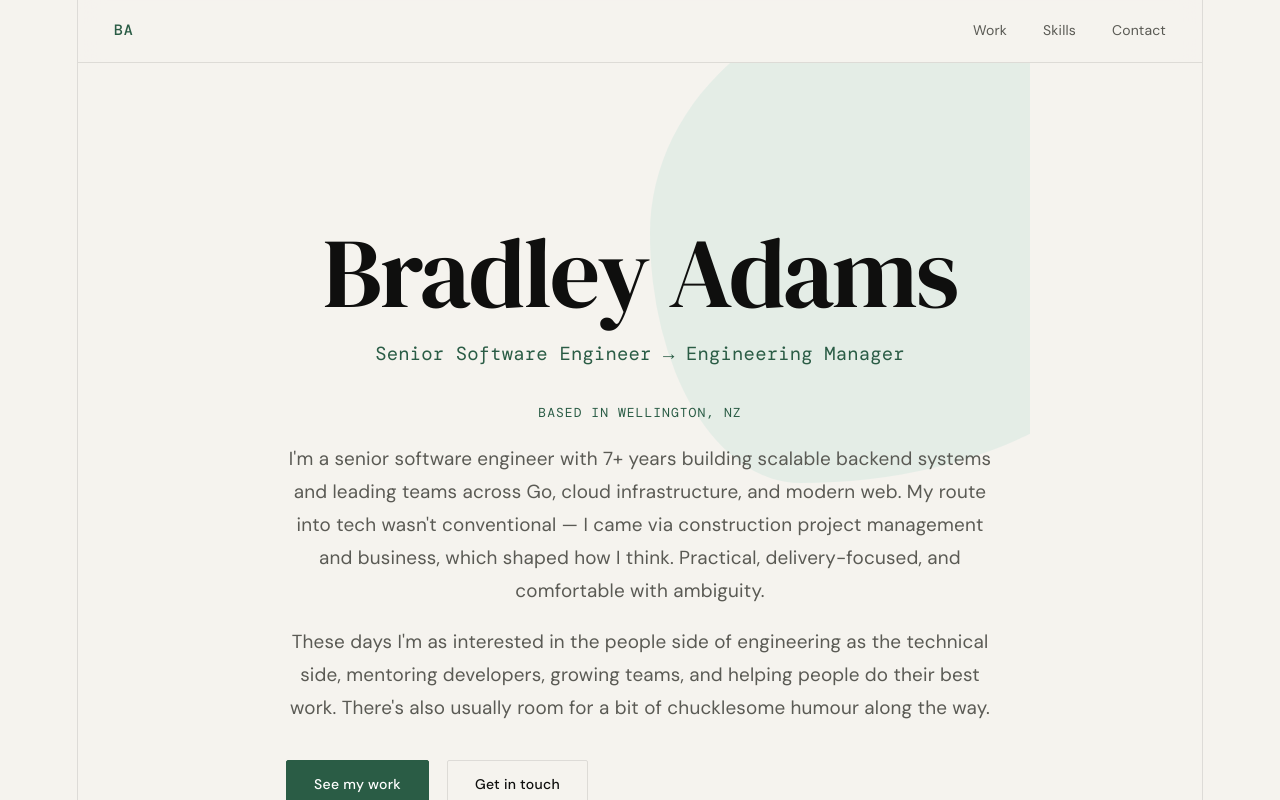
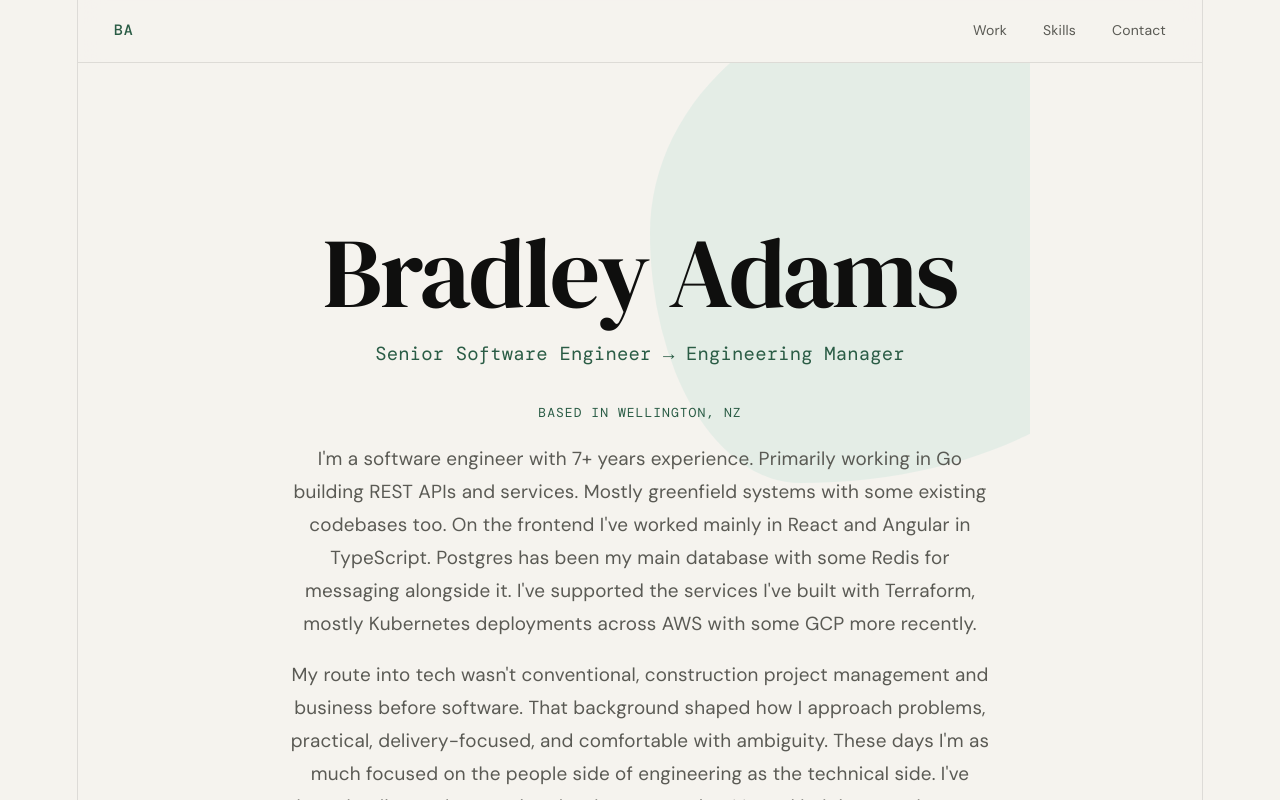
Before and after one commit to bradley-adams/bradley-adams.github.io, a React (Vite) app: page / in a window 1280 px wide. Shown: the top 800 px of the page. Built offline with nearby package versions, Linux system fonts and the light colour scheme.

Commit message:
update bio

```diff
--- a/src/App.jsx
+++ b/src/App.jsx
@@ -58,10 +58,10 @@ export default function App() {
           <p className="hero__role">Senior Software Engineer → Engineering Manager</p>
           <p className="hero__eyebrow">Based in Wellington, NZ</p>
           <p className="hero__bio">
-            I'm a senior software engineer with 7+ years building scalable backend systems and leading teams across Go, cloud infrastructure, and modern web. My route into tech wasn't conventional — I came via construction project management and business, which shaped how I think. Practical, delivery-focused, and comfortable with ambiguity.
+            I'm a software engineer with 7+ years experience. Primarily working in Go building REST APIs and services. Mostly greenfield systems with some existing codebases too. On the frontend I've worked mainly in React and Angular in TypeScript. Postgres has been my main database with some Redis for messaging alongside it. I've supported the services I've built with Terraform, mostly Kubernetes deployments across AWS with some GCP more recently.
           </p>
           <p className="hero__bio">
-            These days I'm as interested in the people side of engineering as the technical side, mentoring developers, growing teams, and helping people do their best work. There's also usually room for a bit of chucklesome humour along the way.
+            My route into tech wasn't conventional, construction project management and business before software. That background shaped how I approach problems, practical, delivery-focused, and comfortable with ambiguity. These days I'm as much focused on the people side of engineering as the technical side. I've been leading and mentoring developers, running 1:1s and helping people grow. Looking to move further into engineering management, ideally with a team that enjoys a dash of chucklesome humour.
           </p>
           <div className="hero__actions">
             <a href="#work" className="btn btn--primary">See my work</a>
```
